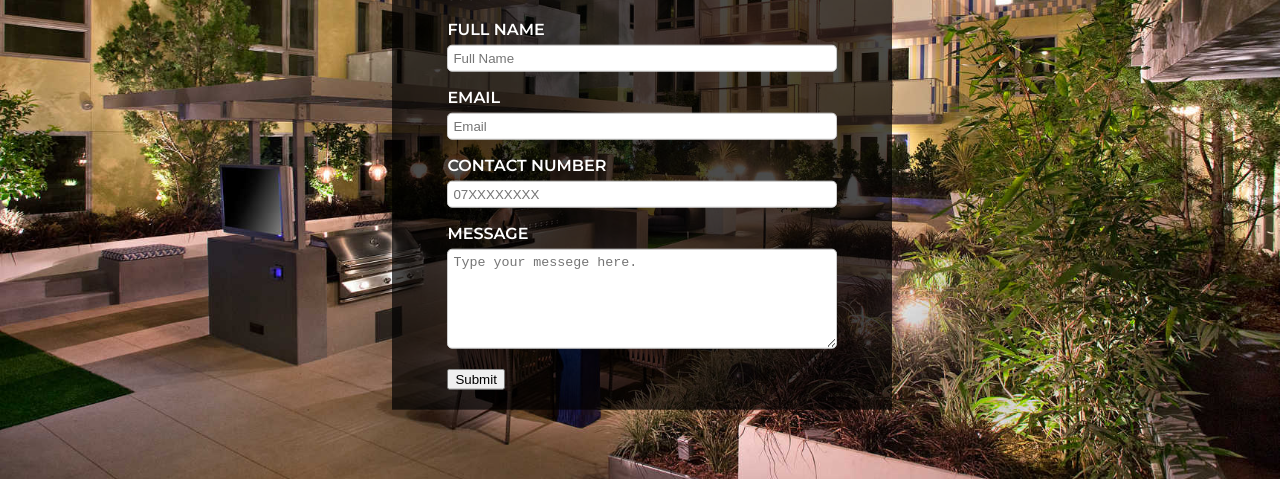
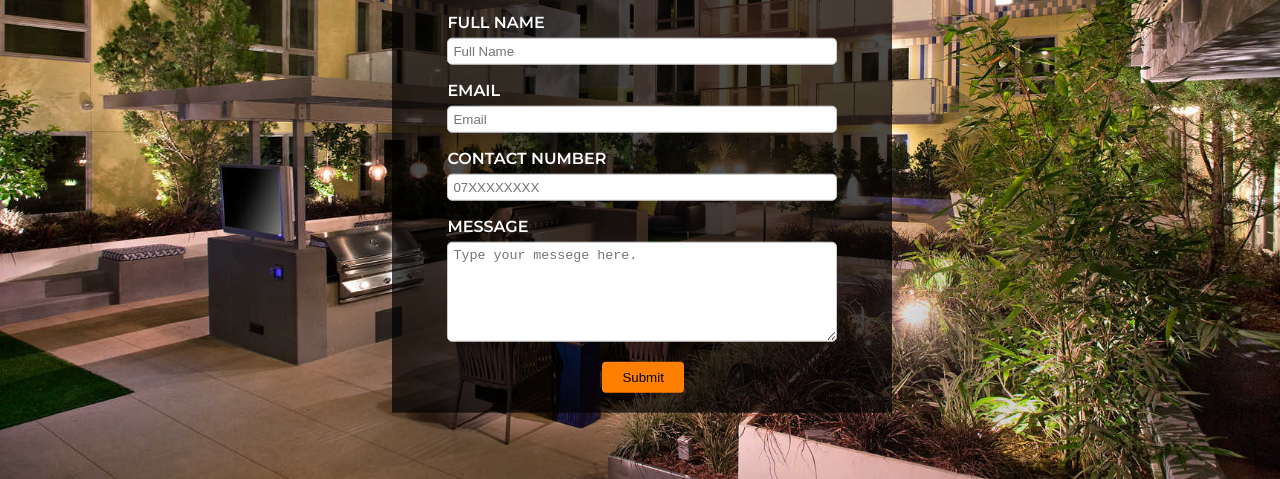
Before and after one commit to mandakini76/DIVINE-DWELLS-PRO-MAX, a plain HTML site: page contactus.html in a window 1280 px wide. Shown: the part 411-890 px from the top of the page. Drawn offline with Linux system fonts and the light colour scheme.

Commit message:
Update contactus.html

```diff
--- a/contactus.html
+++ b/contactus.html
@@ -109,6 +109,15 @@
           margin-bottom: 16px;
           resize: vertical;
         }
+        input[type=submit] {
+         background-color: #ff8000;
+         color: black;
+         padding: 8px 20px;
+         border: none;
+         border-radius: 4px;
+         cursor: pointer;
+         margin-left: 155px;
+}
         input[type=submit]:hover{
           background-color: orange;
         }
```
